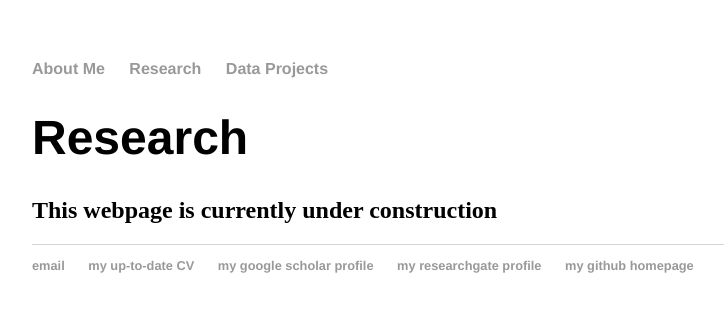
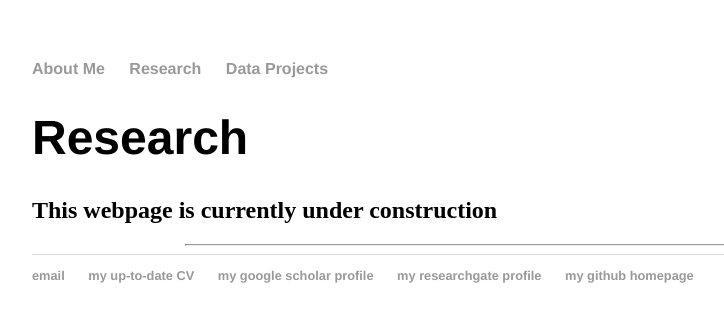
Before and after one commit to minchulkim-phd/minchulkim, a Jekyll site: the page built from research/index.html, in a window 1280 px wide. Shown: the top 322 px of the page, without its empty margins (96-820 px from the left). Built offline with Jekyll 4.4.1, drawn with Linux system fonts in a browser that asks for light colours.

Commit message:
Update index.html

```diff
--- a/research/index.html
+++ b/research/index.html
@@ -7,4 +7,7 @@ title: Minchul Kim(Ph.D.)'s Personal Webpage
 	<h1>Research</h1>
 	<h2>This webpage is currently under construction</h2>
 
+	<hr width="70%">
+
+
 </div><!-- /.blurb -->
```
